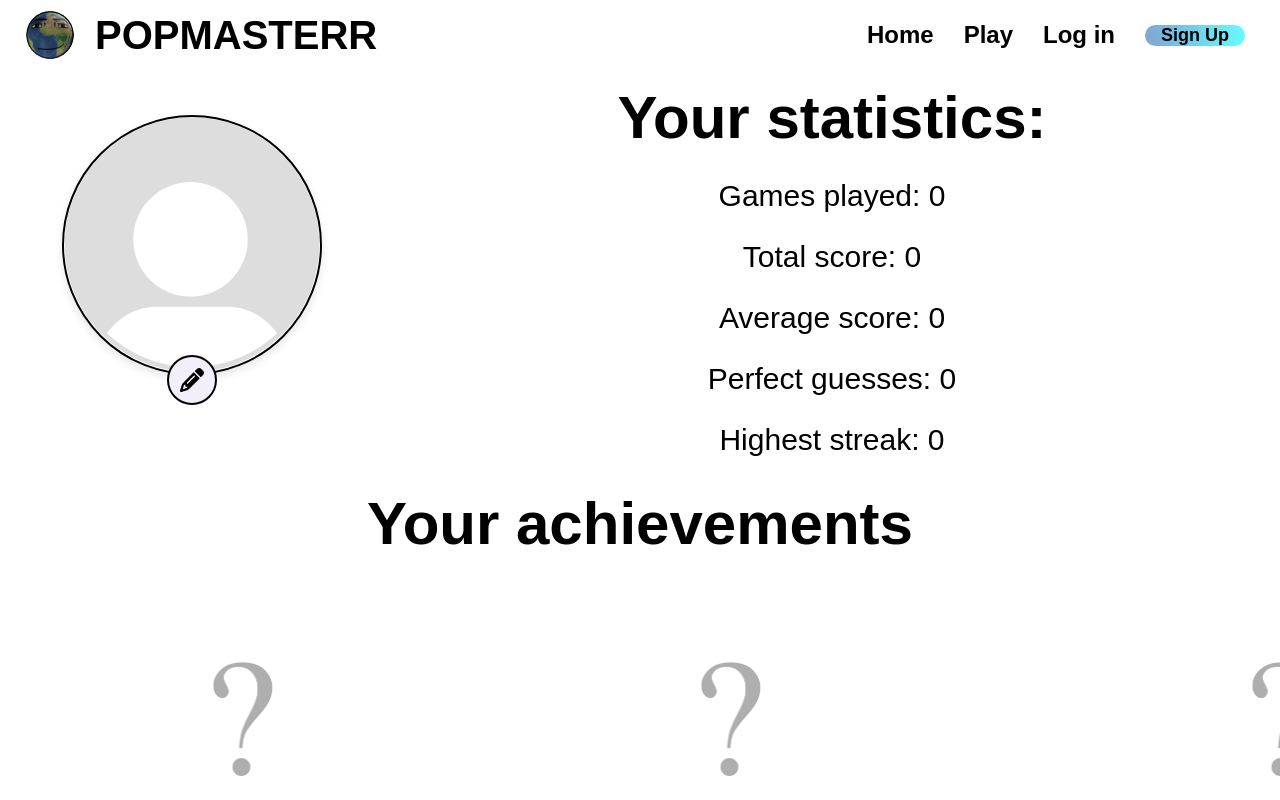
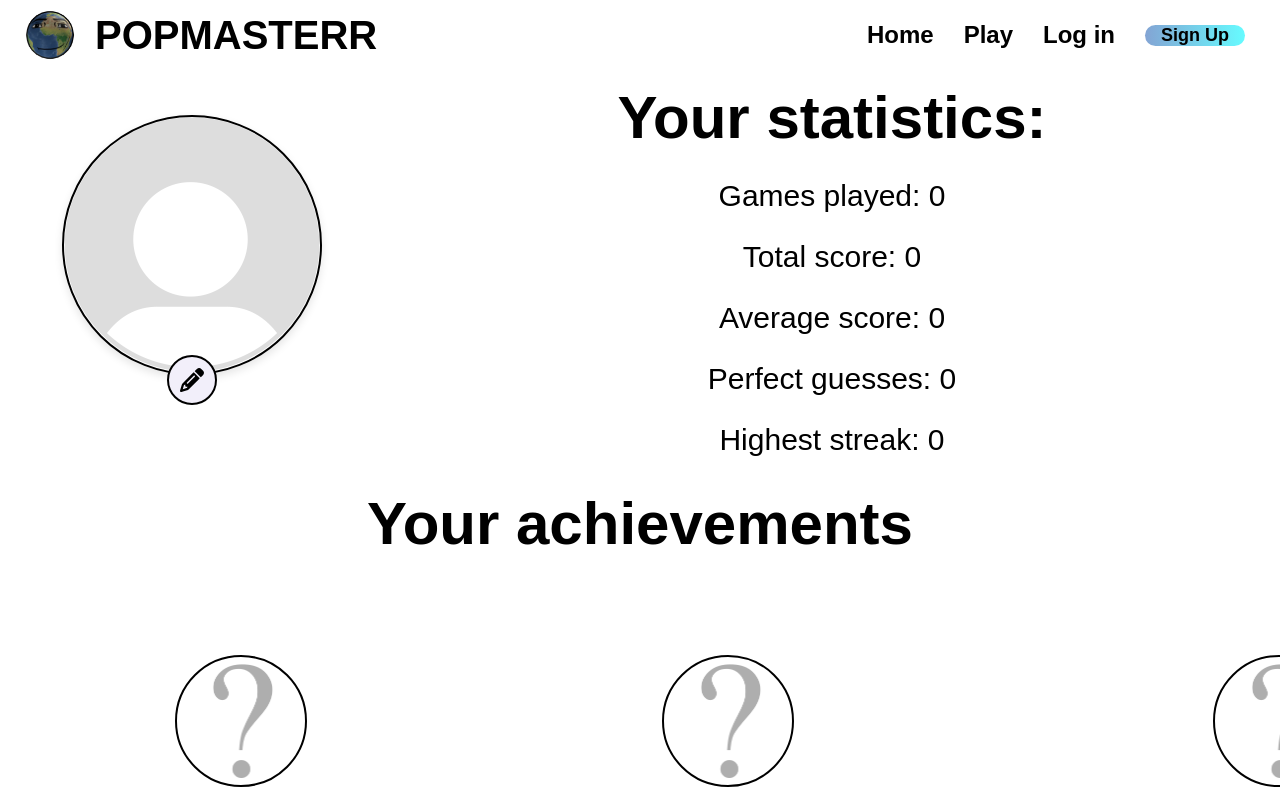
Before and after one commit to PopMasterr/frontend, a React (Create React App) app: page /profile in a window 1280 px wide. Shown: the top 800 px of the page. Built offline with nearby package versions, Linux system fonts and the light colour scheme; no server answers; a web font is replaced by a local one; what react-idle-timer would draw is missing.

Commit message:
quickfix
oopsie added border around ? back

```diff
--- a/src/pages/Profile.js
+++ b/src/pages/Profile.js
@@ -242,7 +242,7 @@ function Profile() {
                 <p>{badge.description}</p>
                 <img
                     src={badge.obtained ? badge.source : klaustukas}
-                    style={{borderRadius: badge.obtained ? "0" : "50%", border: badge.obtained ? "none" : "initial"}}
+                    style={{borderRadius: badge.obtained ? "0" : "50%", border: badge.obtained ? "none" : "solid 2px black"}}
                     alt="question mark icon"
                 />
                 <h2>{badge.title}</h2>
```
